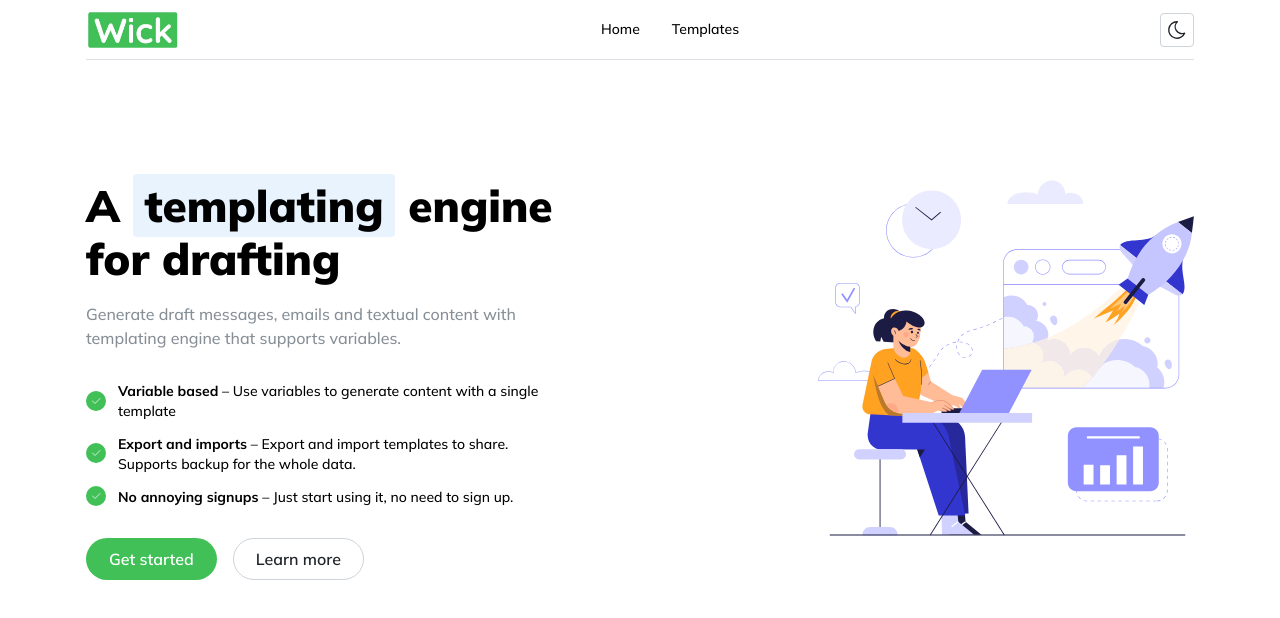
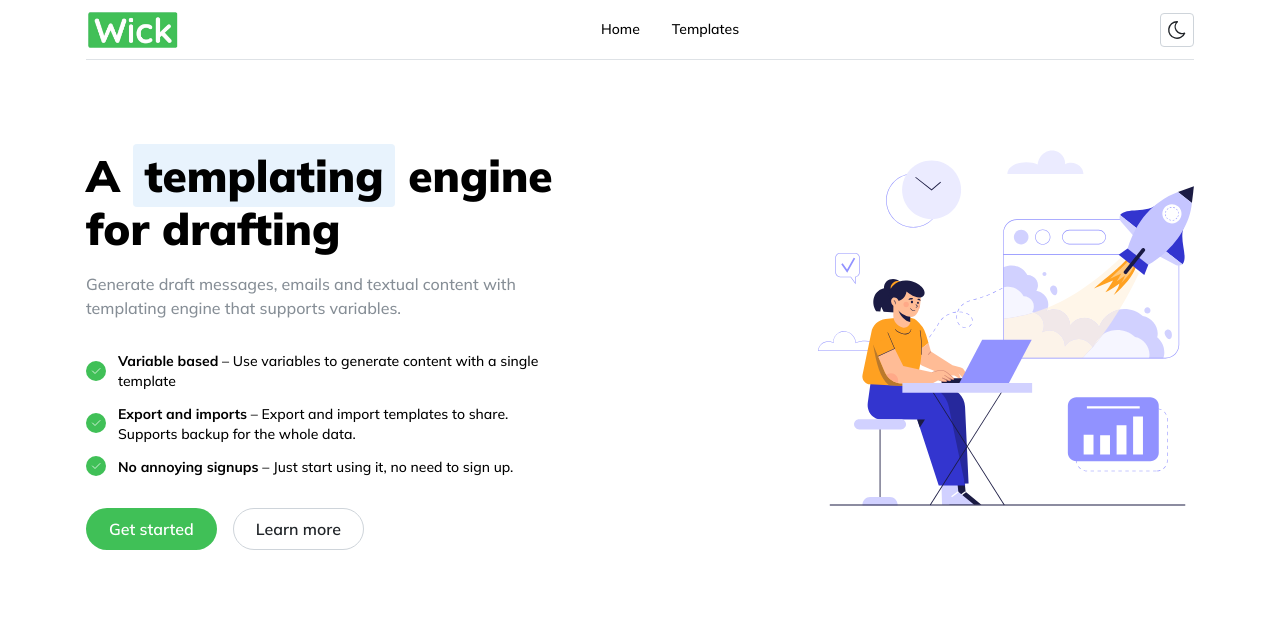
Before and after one commit to anshgoyalevil/Wick, a React (Vite) app: page / in a window 1280 px wide. Shown: the top 618 px of the page. Built offline with nearby package versions, Linux system fonts and the light colour scheme.

Commit message:
reduce margin on homepage

```diff
--- a/src/pages/Home/Home.tsx
+++ b/src/pages/Home/Home.tsx
@@ -15,7 +15,7 @@ import { Link } from "react-router-dom";
 
 export default function Home() {
   return (
-    <Container size="lg">
+    <Container mt={-30} size="lg">
       <div className={classes.inner}>
         <div className={classes.content}>
           <Title className={classes.title}>
```
